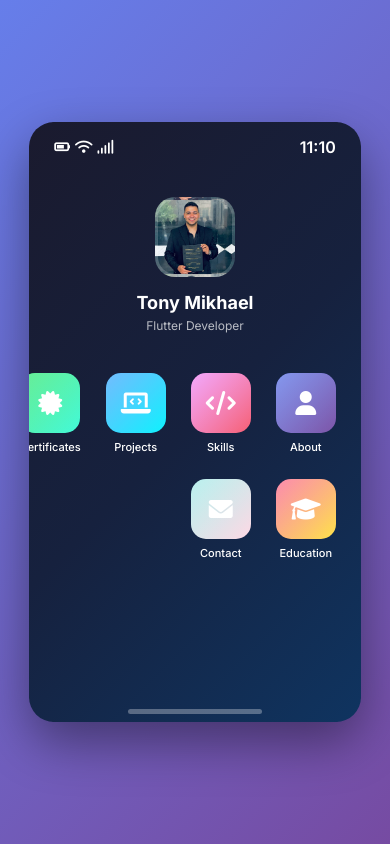
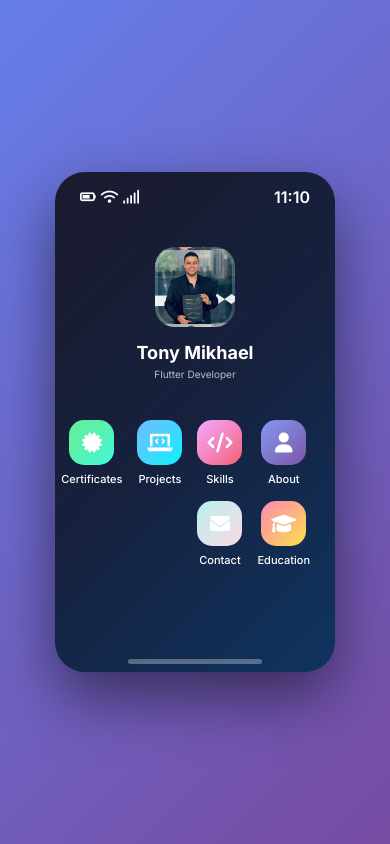
Before and after one commit to tonyMikhael100/portfolio, a plain HTML site: page index.html in a window 390 px wide. Drawn offline with Linux system fonts and the light colour scheme.

Commit message:
enhance margin

```diff
--- a/index.html
+++ b/index.html
@@ -27,22 +27,23 @@
 
     .iphone-container {
       position: relative;
-      width: 90vw;
-      height: calc(100vh - 120px);
-      max-width: 380px;
-      max-height: 700px;
+      width: 280px;
+      height: 500px;
+      max-width: 280px;
+      max-height: 500px;
       background: #000;
-      border-radius: 25px;
+      border-radius: 35px;
       padding: 0;
-      box-shadow: 0 15px 40px rgba(0, 0, 0, 0.3);
+      box-shadow: 0 25px 60px rgba(0, 0, 0, 0.5);
       transition: transform 0.3s ease;
+      margin: 0 auto;
     }
 
     .iphone-screen {
       width: 100%;
       height: 100%;
       background: linear-gradient(135deg, #1a1a2e 0%, #16213e 50%, #0f3460 100%);
-      border-radius: 20px;
+      border-radius: 30px;
       position: relative;
       overflow: hidden;
     }
@@ -180,23 +181,49 @@
     /* Mobile specific adjustments */
     @media (max-width: 429px) {
       body {
-        padding: 80px 0;
+        padding: 40px 20px;
+        min-height: 100vh;
       }
 
       .iphone-container {
-        width: 85vw;
-        height: calc(100vh - 160px);
-        max-height: 600px;
-        border-radius: 30px;
-        box-shadow: 0 20px 50px rgba(0, 0, 0, 0.4);
+        width: 280px;
+        height: 500px;
+        max-width: 280px;
+        max-height: 500px;
+        border-radius: 35px;
+        box-shadow: 0 25px 60px rgba(0, 0, 0, 0.5);
+        margin: 0 auto;
       }
 
       .iphone-screen {
-        border-radius: 25px;
+        border-radius: 30px;
       }
 
       .apps-grid {
-        padding-left: 20px;
+        padding-left: 15px;
+        gap: 15px;
+      }
+
+      .icon-circle {
+        width: 45px;
+        height: 45px;
+      }
+
+      .icon-circle i {
+        font-size: 20px;
+      }
+
+      .icon-label {
+        font-size: 10px;
+        margin-top: 4px;
+      }
+
+      .profile-section h2 {
+        font-size: 16px;
+      }
+
+      .profile-title {
+        font-size: 10px;
       }
     }
 
```
